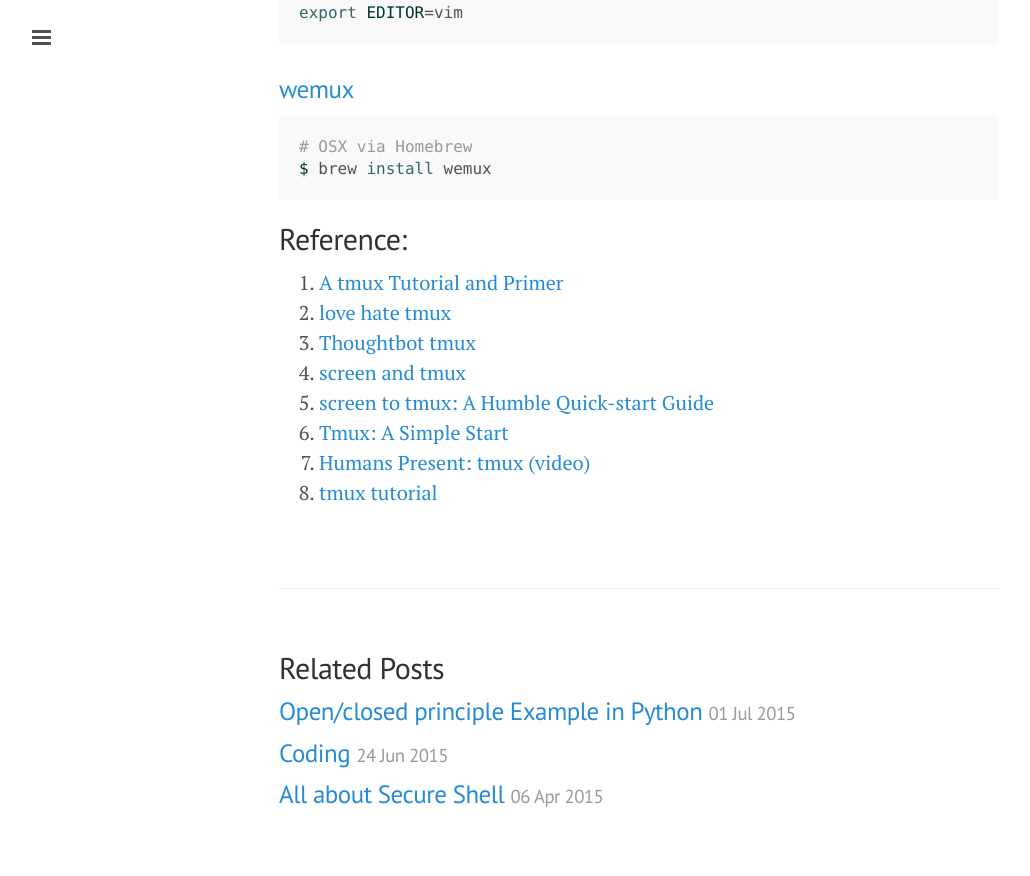
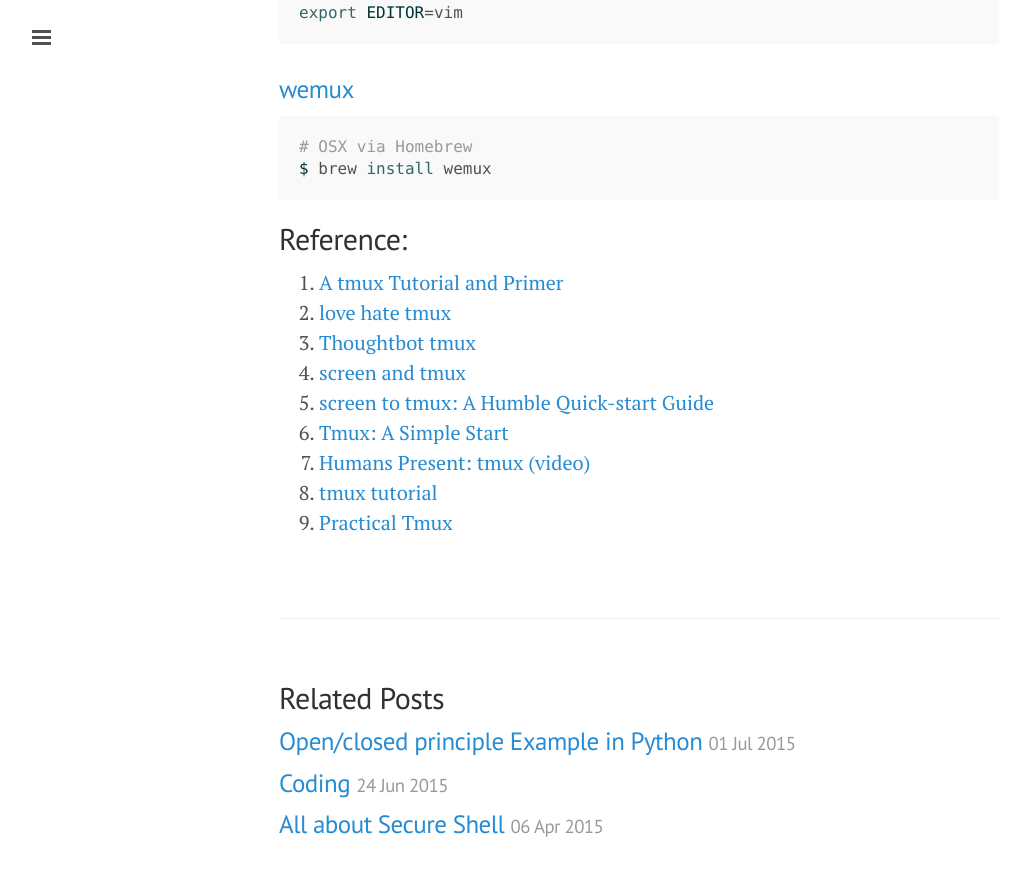
Before and after one commit to ibotdotout/ibotdotout.github.io, a Jekyll site: the page built from _posts/2014-06-09-tmux.md, in a window 1280 px wide and 900 px high, scrolled down 1827 px. Shown: the top 876 px of the window, without its empty margins (1-1031 px from the left). Built offline with Jekyll 4.4.1, drawn with Linux system fonts in a browser that asks for light colours; Markdown is read by kramdown in place of the engine named in the settings.

Commit message:
Practical Tmux

```diff
--- a/_posts/2014-06-09-tmux.md
+++ b/_posts/2014-06-09-tmux.md
@@ -83,3 +83,4 @@ $ brew install wemux
 6. [Tmux: A Simple Start](http://www.sitepoint.com/tmux-a-simple-start/)
 7. [Humans Present: tmux (video)](www.youtube.com/watch?v=CKC8Ph-s2F4)
 8. [tmux tutorial](https://www.youtube.com/playlist?list=PLtK75qxsQaMJ_DmXk9yZbCBJuG9HRwlGc)
+9. [Practical Tmux](https://mutelight.org/practical-tmux)
```
